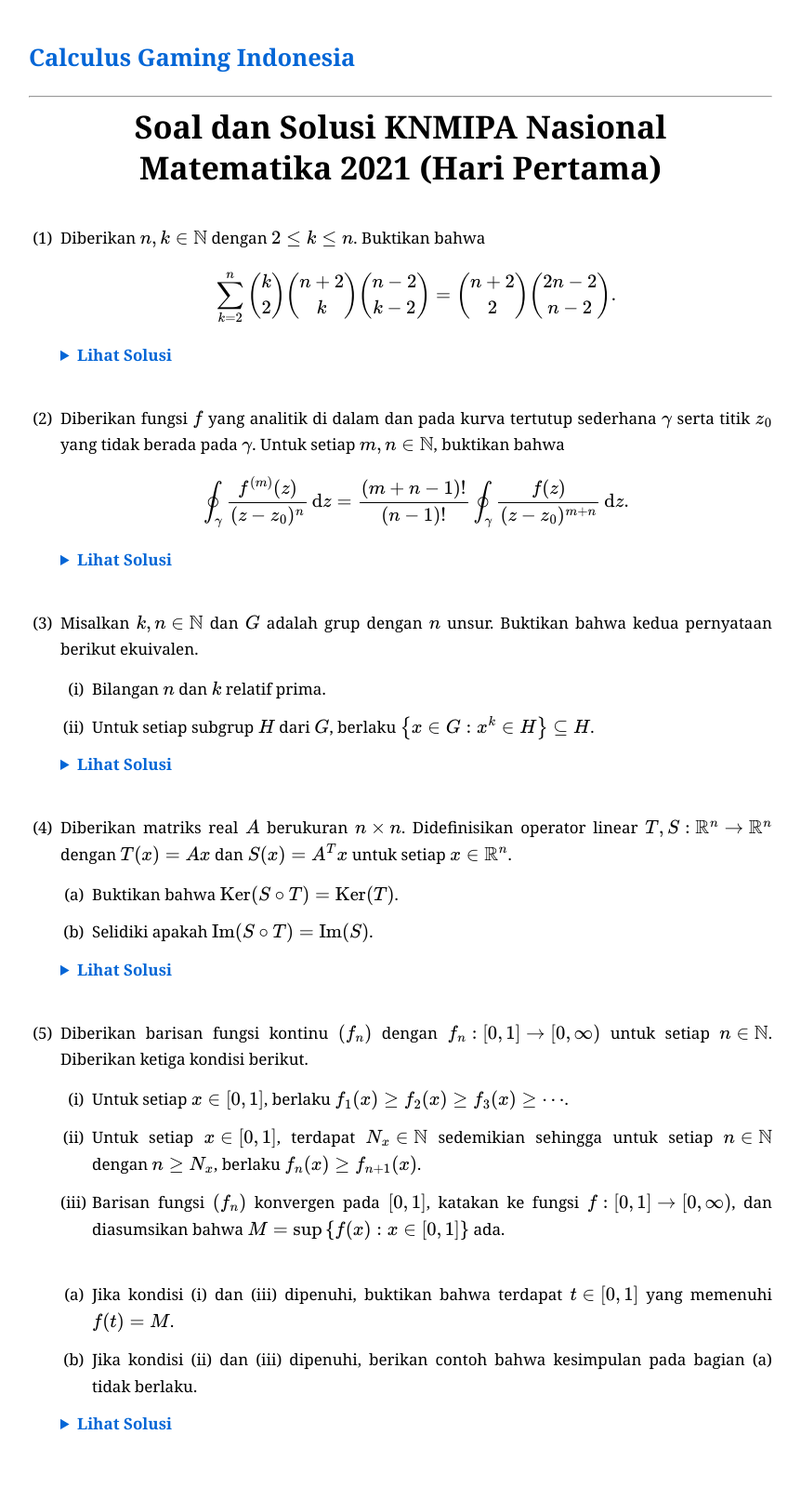
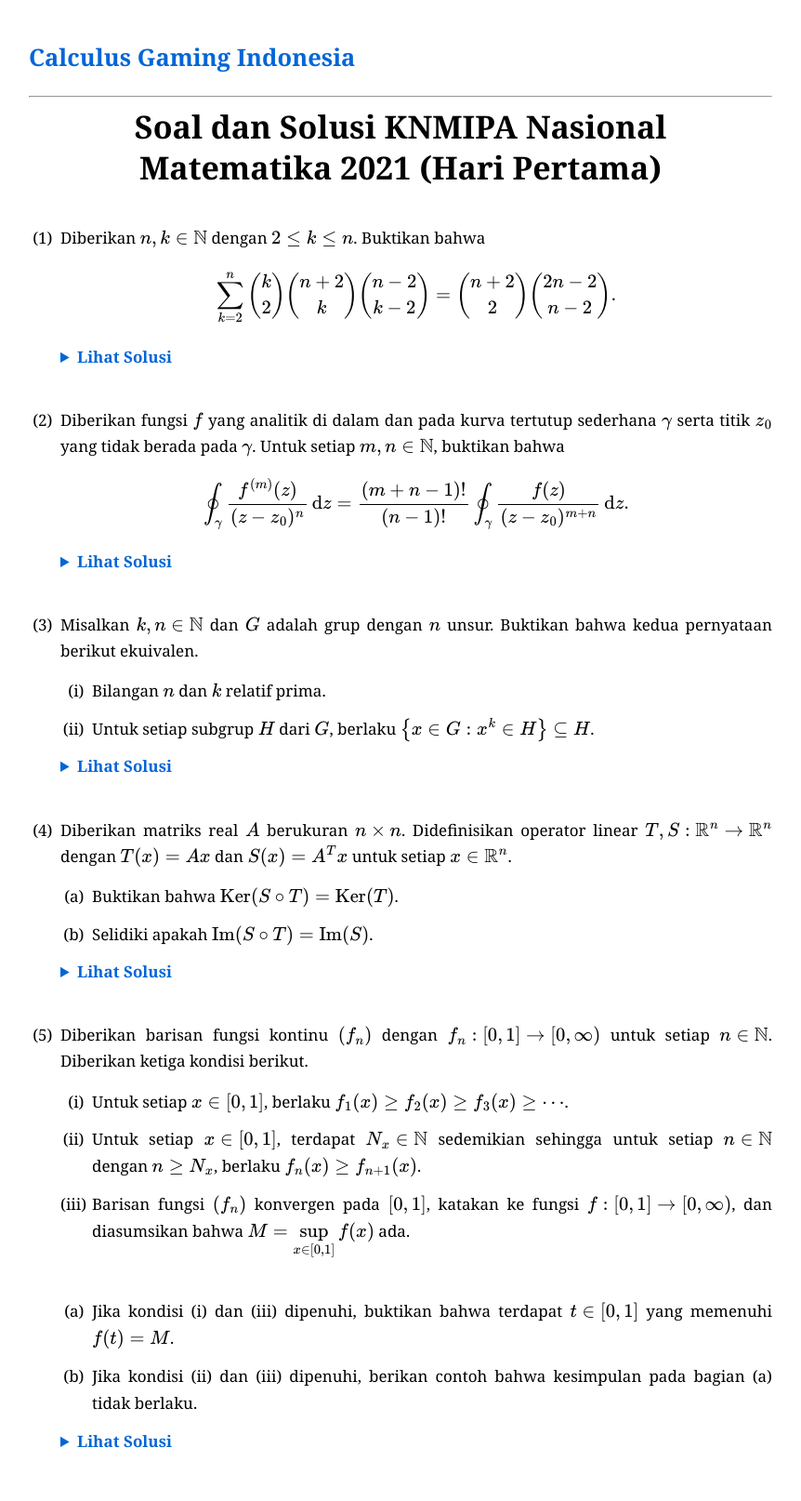
Before and after one commit to calculusgamingindonesia/calculusgamingindonesia.github.io, a Jekyll site: the page built from _posts/2026-07-01-onmipa-nas-mat-21-1.md, in a window 1280 px wide. Shown: the whole page at 93% size, without its empty margins (209-1071 px from the left). Built offline with Jekyll 4.4.1, drawn with Linux system fonts in a browser that asks for light colours; some web fonts are replaced.

Commit message:
Update 2026-07-01-onmipa-nas-mat-21-1.md

```diff
--- a/_posts/2026-07-01-onmipa-nas-mat-21-1.md
+++ b/_posts/2026-07-01-onmipa-nas-mat-21-1.md
@@ -67,7 +67,7 @@ urutan: 13
 5. Diberikan barisan fungsi kontinu $(f_n)$ dengan $f_n:[0, 1]\to[0, \infty)$ untuk setiap $n\in\mathbb{N}$. Diberikan ketiga kondisi berikut.
    * (i) Untuk setiap $x\in[0, 1]$, berlaku $f_1(x)\geq f_2(x)\geq f_3(x)\geq\cdots$.
    * (ii) Untuk setiap $x\in[0, 1]$, terdapat $N_x\in\mathbb{N}$ sedemikian sehingga untuk setiap $n\in\mathbb{N}$ dengan $n\geq N_x$, berlaku $f_n(x)\geq f_{n+1}(x)$.
-   * (iii) Barisan fungsi $(f_n)$ konvergen pada $[0, 1]$, katakan ke fungsi $f:[0, 1]\to[0, \infty)$, dan diasumsikan bahwa $M=\sup\set{f(x):x\in[0, 1]}$ ada.<br><br>
+   * (iii) Barisan fungsi $(f_n)$ konvergen pada $[0, 1]$, katakan ke fungsi $f:[0, 1]\to[0, \infty)$, dan diasumsikan bahwa $\displaystyle M=\sup_{x\in[0, 1]}f(x)$ ada.<br><br>
    * (a) Jika kondisi (i) dan (iii) dipenuhi, buktikan bahwa terdapat $t\in[0, 1]$ yang memenuhi $f(t)=M$.
    * (b) Jika kondisi (ii) dan (iii) dipenuhi, berikan contoh bahwa kesimpulan pada bagian (a) tidak berlaku.
 
```
